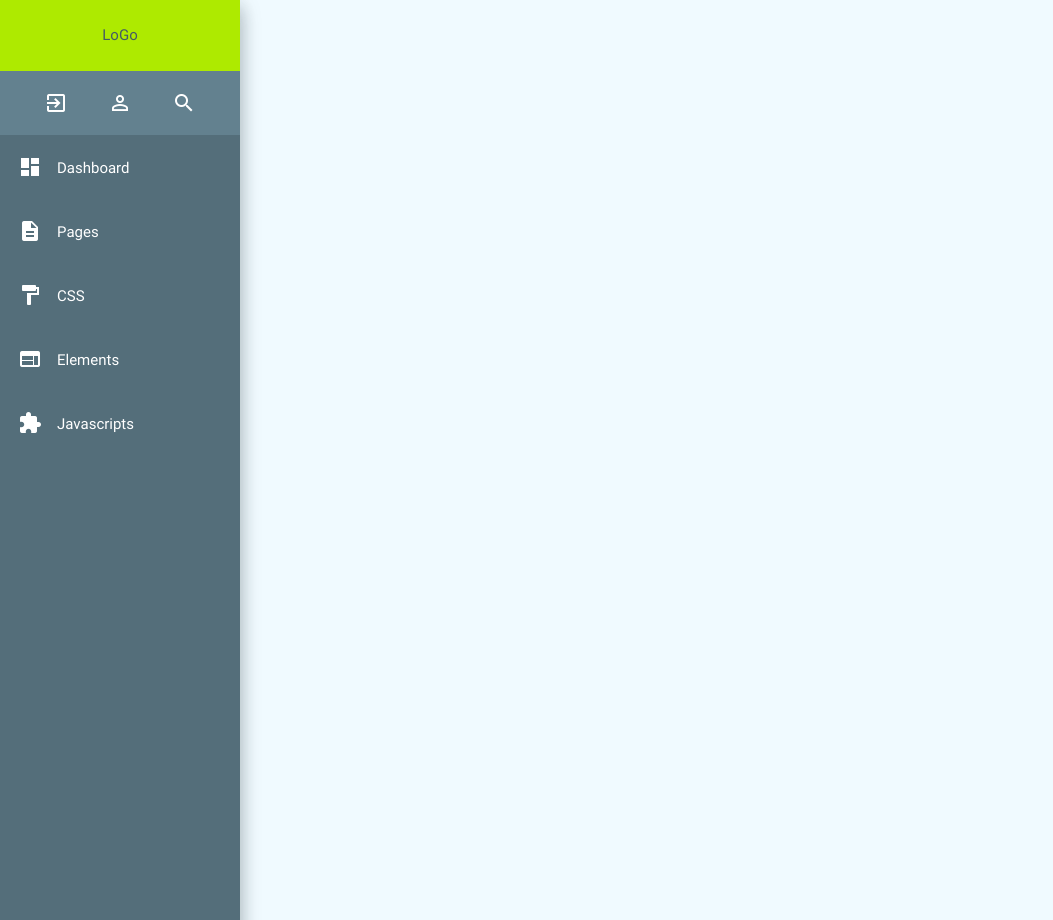
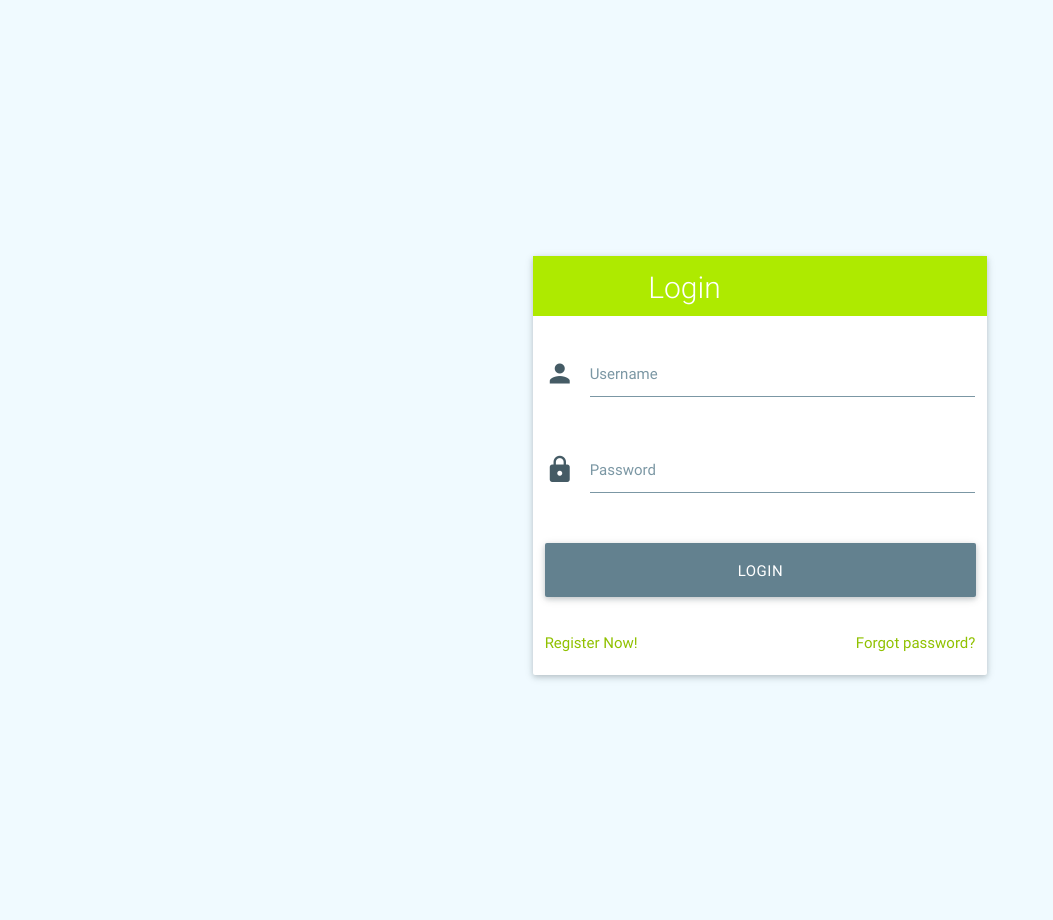
Before and after one commit to augustoberwaldt/skin-system, a Django app: page /admin/ in a window 1280 px wide. Shown: the whole page, without its empty margins (0-1053 px from the left). Run offline with Django 3.2, Linux system fonts and the light colour scheme; some libraries are stand-ins or nearby versions.

Commit message:
FEA: Adiciona protoipo de tela de  login

```diff
--- a/administrator/templates/auth/login.html
+++ b/administrator/templates/auth/login.html
@@ -1,11 +1,6 @@
-<!DOCTYPE html>
-<html lang="en">
-<head>
-    <meta charset="UTF-8">
-    <title>Title</title>
-</head>
-<body>
+{% extends 'layout/base.html' %}
 
+{% block content %}
 <!-- Main Start -->
 <main class="valign-wrapper">
   <div class="container valign">
@@ -17,9 +12,9 @@
       <form class="login-form">
         <div class="row primary-color form-header">
           <div class="col s4">
-            <img src="imgs/admin-logo-full.svg" alt="logo" class="logo responsive-img-height">
+
           </div>
-		  <div class="col s8 right-align">
+		  <div class="col s8 center-align">
             <h4 class="light white-text">Login</h4>
           </div>
         </div>
@@ -40,7 +35,7 @@
         </div>
         <div class="row">
           <div class="input-field col s12">
-            <a href="index.html" class="btn-large waves-effect waves-light col s12">Login</a>
+            <a href="{% url 'home' %}" class="btn-large waves-effect waves-light col s12">Login</a>
           </div>
         </div>
         <div class="row">
@@ -55,9 +50,7 @@
       </form>
     </div>
   </div>
-  </div><!-- container end -->
+  </div>
 
 </main>
-
-</body>
-</html>
+{% endblock content %}
--- a/administrator/templates/home.html
+++ b/administrator/templates/home.html
@@ -1,27 +1,6 @@
-<!DOCTYPE html>
-{% load staticfiles %}
-<html lang="en">
+{% extends 'layout/base.html' %}
 
-<head>
-    <meta http-equiv="Content-Type" content="text/html; charset=utf-8">
-    <meta name="viewport" content="width=device-width, initial-scale=1, maximum-scale=1.0, user-scalable=no">
-    <meta http-equiv="X-UA-Compatible" content="IE=edge">
-    <meta name="msapplication-tap-highlight" content="no">
-
-    <title>Sistema de Diagnostico</title>
-    <!-- -------------------------------------------------+
-        Template Styles
-    +-------------------------------------------------- -->
-
-    <link rel="stylesheet" href="https://fonts.googleapis.com/icon?family=Material+Icons">
-
-    <link href="{%  static 'assets/css/materialize.css' %}" type="text/css" rel="stylesheet" media="screen">
-        <!-- Additional plugins styles -->
-    <link href="{%  static 'assets/css/prism.css' %}" type="text/css" rel="stylesheet" media="screen">
-    <link href="{%  static 'assets/css/simplebar.css' %}" type="text/css" rel="stylesheet" media="screen">
-</head>
-
-<body>
+{% block content %}
 <!-- Header START -->
 <header>
   <!-- Navigation Bar on the top, for medium and small devices -->
@@ -91,8 +70,6 @@
       </li>
     </ul>
   </div>
-
-  <!-- Search in Modal END -->
 </header>
 <!-- Header END -->
 <!-- Main Start -->
@@ -107,26 +84,9 @@
 	  </div>
 	  </div>
 	</div>
-
-
     <div class="section">
 
     </div>
   </div>
 </main>
-<!-- Main End -->
-
-
-<!-- jQuery Library -->
-<script type="text/javascript" src="https://code.jquery.com/jquery-2.1.4.min.js"> </script>
-
-<!-- jQuery Plugins -->
-<script type="text/javascript" src="{%  static 'assets/js/prism.js' %}"></script>
-<script type="text/javascript" src="{%  static 'assets/js/simplebar.min.js' %}"></script>
-<!--materialize js-->
-<script type="text/javascript" src="{%  static 'assets/js/materialize.min.js' %}"></script>
-<script type="text/javascript" src="{%  static 'assets/js/initialize.js' %}"></script>
-
-
-</body>
-</html>
+{% endblock content %}
--- /dev/null
+++ b/administrator/templates/layout/base.html
@@ -0,0 +1,34 @@
+<!DOCTYPE html>
+{% load staticfiles %}
+<html lang="en">
+<head>
+     <meta http-equiv="Content-Type" content="text/html; charset=utf-8">
+    <meta name="viewport" content="width=device-width, initial-scale=1, maximum-scale=1.0, user-scalable=no">
+    <meta http-equiv="X-UA-Compatible" content="IE=edge">
+    <meta name="msapplication-tap-highlight" content="no">
+
+    <title>Sistema de Diagnostico</title>
+
+    <link rel="stylesheet" href="https://fonts.googleapis.com/icon?family=Material+Icons">
+
+    <link href="{%  static 'assets/css/materialize.css' %}" type="text/css" rel="stylesheet" media="screen">
+        <!-- Additional plugins styles -->
+    <link href="{%  static 'assets/css/prism.css' %}" type="text/css" rel="stylesheet" media="screen">
+    <link href="{%  static 'assets/css/simplebar.css' %}" type="text/css" rel="stylesheet" media="screen">
+</head>
+<body>
+    {% block content %}
+    {% endblock %}
+</body>
+
+<!-- jQuery Library -->
+<script type="text/javascript" src="https://code.jquery.com/jquery-2.1.4.min.js"> </script>
+
+<!-- jQuery Plugins -->
+<script type="text/javascript" src="{%  static 'assets/js/prism.js' %}"></script>
+<script type="text/javascript" src="{%  static 'assets/js/simplebar.min.js' %}"></script>
+<!--materialize js-->
+<script type="text/javascript" src="{%  static 'assets/js/materialize.min.js' %}"></script>
+<script type="text/javascript" src="{%  static 'assets/js/initialize.js' %}"></script>
+
+</html>
--- a/administrator/urls.py
+++ b/administrator/urls.py
@@ -1,8 +1,7 @@
 from django.conf.urls import url, include
 from . import views;
 
-
 urlpatterns = [
-    url(r'^$', views.home , name='index'),
-    url(r'^login/', views.login , name='login'),
+    url(r'^$', views.login, name='login'),
+    url(r'^home/', views.home , name='home'),
 ]
```
